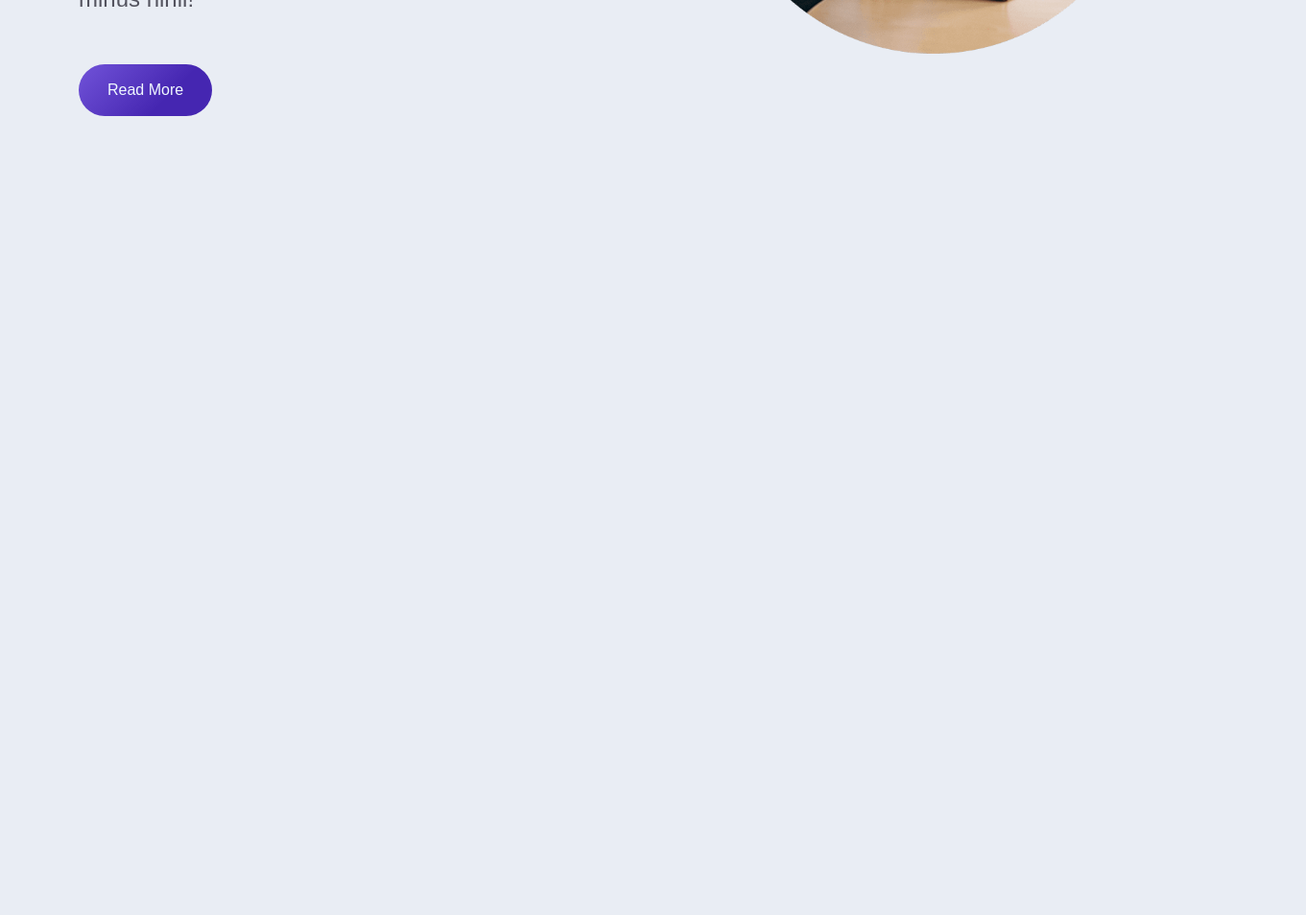
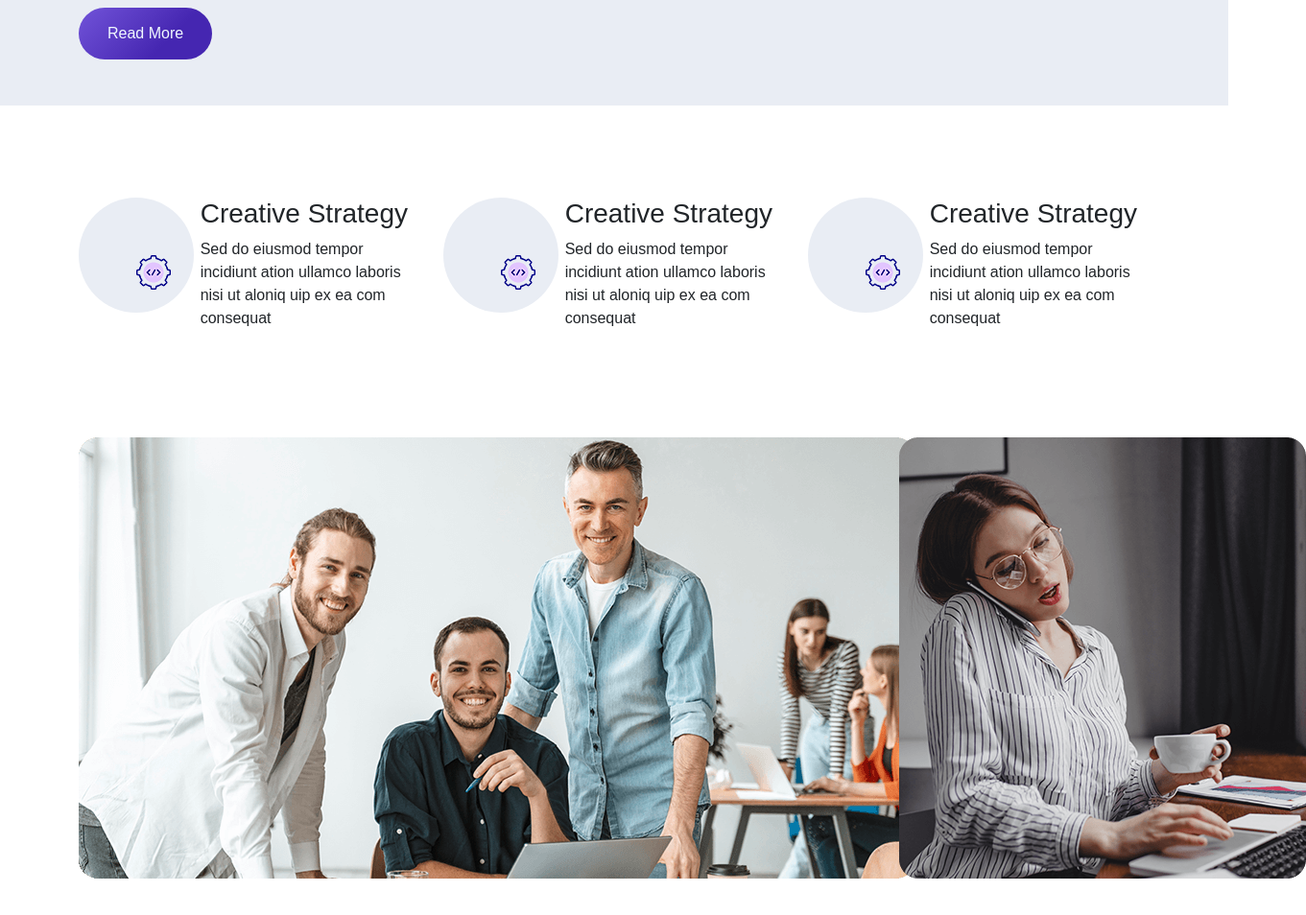
Before and after one commit to Mohamed00Abdelmonem/Course_Django_2023, a plain HTML site: page template-Egens-Landing-Page-main/index.html in a window 1280 px wide. Shown: the part 550-1504 px from the top of the page at 96% size, 1361 px wide, since content can reach past the window. Before the commit the page ends 800 px from the top, so only its background shows below. Drawn offline with Linux system fonts and the light colour scheme.

Commit message:
end tith section incon and images

```diff
--- a/template-Egens-Landing-Page-main/index.html
+++ b/template-Egens-Landing-Page-main/index.html
@@ -11,13 +11,11 @@
 <body>
 
 
-
-<div class="container-fluid">
+<!-- navbar start -->
 
 
-<!-- navbar start -->
-
-<nav class="navbar navbar-expand-lg bg-body-tertiary my-4 ms-5">
+  <div class="container my-4 fixed-top banner-color">
+  <nav class="navbar navbar-expand-lg">
     <div class="container-fluid">
       <a class="navbar-brand" href="#">Navbar</a>
       <button class="navbar-toggler" type="button" data-bs-toggle="collapse" data-bs-target="#navbarSupportedContent" aria-controls="navbarSupportedContent" aria-expanded="false" aria-label="Toggle navigation">
@@ -55,10 +53,12 @@
       </div>
     </div>
   </nav>
+  </div>
 
   <!-- end navbar -->
-
-<div class="container">
+<section class="banner-color">
+  <!-- banner start -->
+  <div class="container mt-5">
   <div class="row py-5">
     <div class="col-lg-6 col-md-6 col-sm-6">
       <h4 class="banner-subtitle">WE ARE AGENS</h4>
@@ -73,6 +73,79 @@
     </div>
   </div>
   </div>
+</section>
+  <!-- banner end -->
+
+
+
+<!-- features start -->
+
+<div class="container">
+  <div class="row py-5 my-5">
+
+<div class="col-lg-4">
+  <div class="row">
+    <div class="col-lg-4">
+      <div class="feature-icon">
+        <img src="img/icon-15.png" alt="">
       </div>
+    </div>
+    <div class="col-lg-8">
+      <h3>Creative Strategy</h3>
+      <p>Sed do eiusmod tempor incidiunt ation ullamco laboris nisi ut aloniq uip ex ea com consequat</p>
+    </div>
+
+
+  </div>
+</div>
+
+<div class="col-lg-4">
+  <div class="row">
+    <div class="col-lg-4">
+      <div class="feature-icon">
+        <img src="img/icon-15.png" alt="">
+      </div>
+    </div>
+    <div class="col-lg-8">
+      <h3>Creative Strategy</h3>
+      <p>Sed do eiusmod tempor incidiunt ation ullamco laboris nisi ut aloniq uip ex ea com consequat</p>
+    </div>
+  </div>
+</div>
+
+<div class="col-lg-4">
+  <div class="row">
+    <div class="col-lg-4">
+      <div class="feature-icon">
+        <img src="img/icon-15.png" alt="">
+      </div>
+    </div>
+    <div class="col-lg-8">
+      <h3>Creative Strategy</h3>
+      <p>Sed do eiusmod tempor incidiunt ation ullamco laboris nisi ut aloniq uip ex ea com consequat</p>
+    </div>
+
+
+  </div>
+</div>
+
+  </div>
+</div>
+
+<!-- end features -->
+
+  <!-- start images in site -->
+<div class="container">
+<div class="row my-5">
+  <div class="col-lg-9">
+    <img src="img/about-3-1.png" alt="">
+  </div>
+  <div  class="col-lg-3">
+    <img src="img/about-3-2.png" alt="">
+  </div>
+</div>
+</div>
+<!-- end images in site -->
+
 </body>
 </html>
--- a/template-Egens-Landing-Page-main/style.css
+++ b/template-Egens-Landing-Page-main/style.css
@@ -1,9 +1,13 @@
 body{
-    background-color: #E9EDF4;
+    /* background-color: #E9EDF4; */
     font-family: 'Jost',sans-serif;
 }
 
 
+.banner-color{
+    background-color: #E9EDF4;
+
+}
 .navbar-nav{
     padding: 3;
     margin-left: 50px;
@@ -37,3 +41,14 @@ font-weight: 500;
     padding: 15px 30px;
     border-radius: 30px;
 }
+
+.feature-icon{
+    background-color: #E9EDF4;
+    padding: 60px;
+    border-radius: 50%;
+    width: 120px;
+    height: 120px;
+    text-align: center;
+    /* line-height: 6.2; */
+
+}
```
Also changed, not shown: template-Egens-Landing-Page-main/img/about-3-1.png (added), template-Egens-Landing-Page-main/img/about-3-2.png (added), template-Egens-Landing-Page-main/img/icon-14.png (added), template-Egens-Landing-Page-main/img/icon-15.png (added), template-Egens-Landing-Page-main/img/icon-16.png (added). Lines whose indentation alone changed are shown as unchanged.
